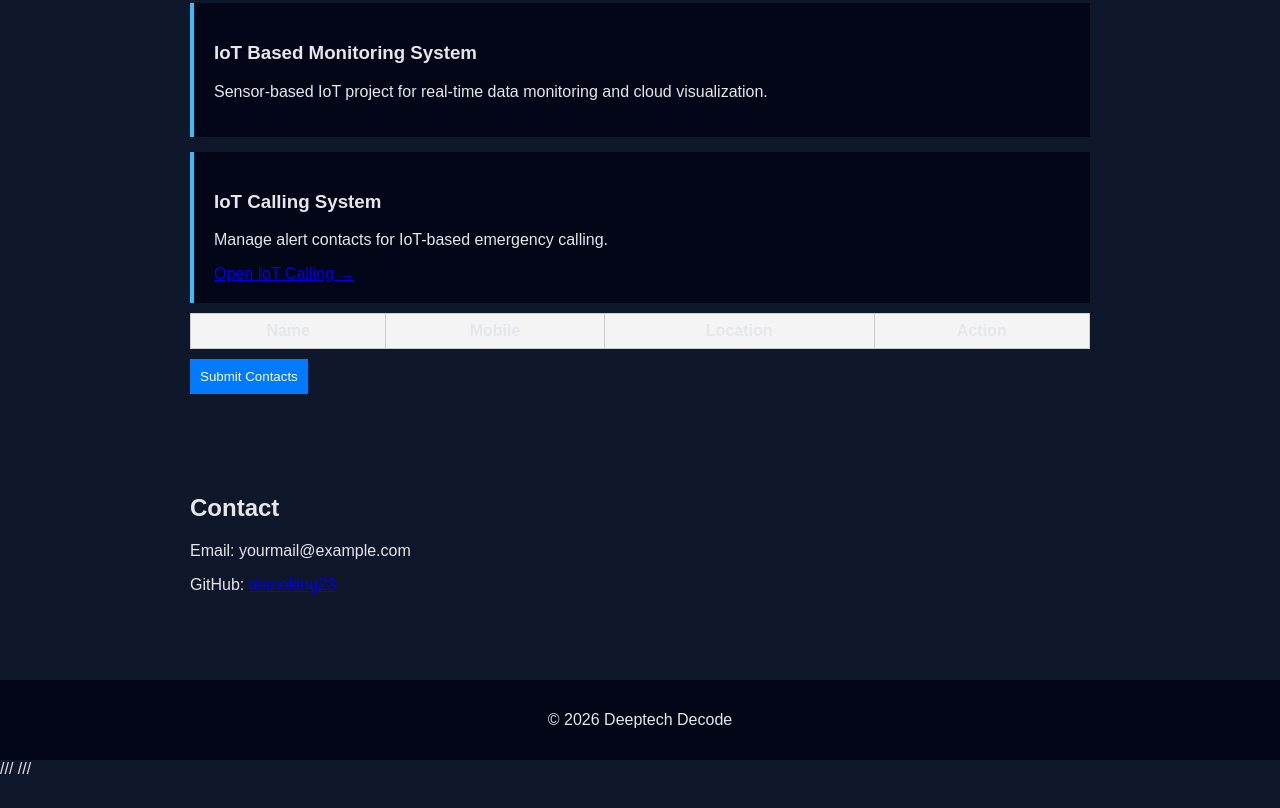
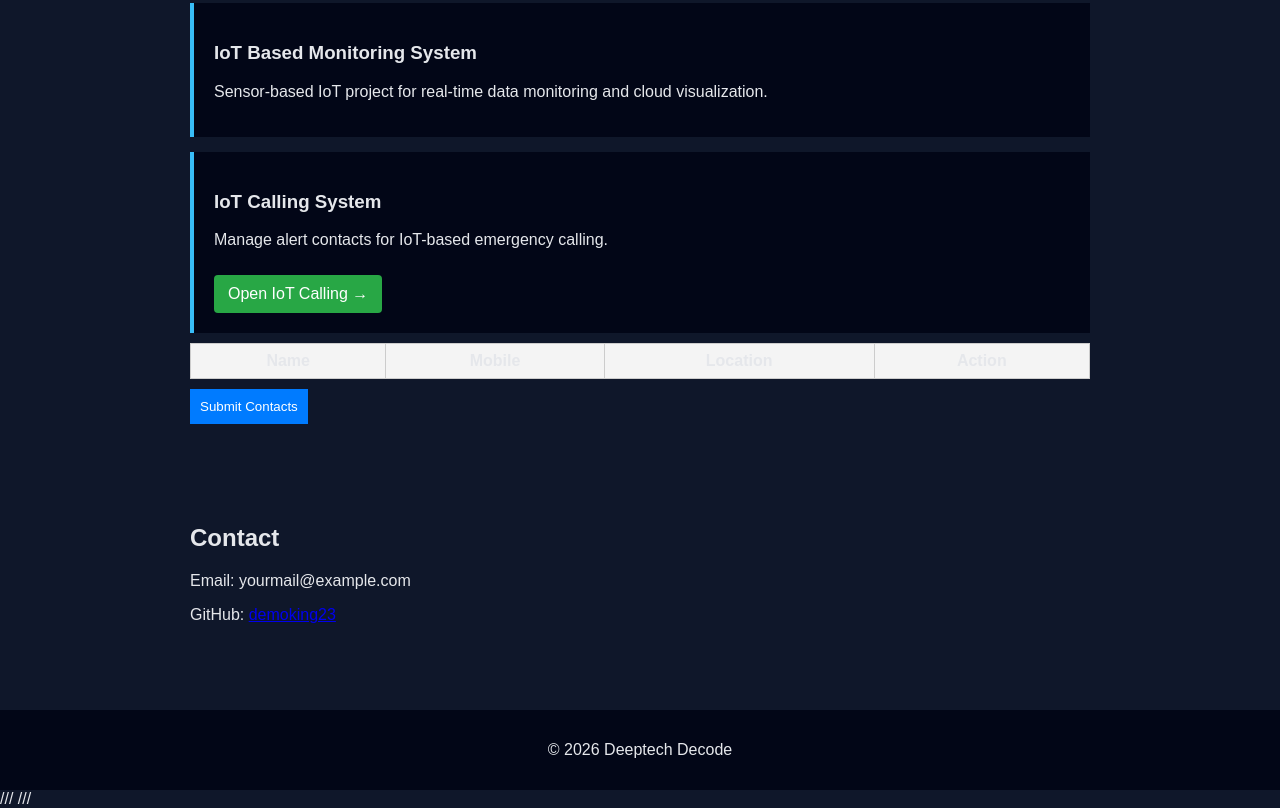
Before and after one commit to demoking23/Deeptechdecode, a plain HTML site: page index.html in a window 1280 px wide. Shown: the part 833-1641 px from the top of the page. Before the commit the page ends 1611 px from the top, so only its background shows below. Drawn offline with Linux system fonts and the light colour scheme.

Commit message:
style.css

```diff
--- a/style.css
+++ b/style.css
@@ -88,3 +88,16 @@ th {
     color: white;
     border: none;
 }
+.open-btn {
+    display: inline-block;
+    margin-top: 10px;
+    padding: 10px 14px;
+    background-color: #28a745;
+    color: white;
+    text-decoration: none;
+    border-radius: 4px;
+}
+
+.open-btn:hover {
+    background-color: #218838;
+}
```
